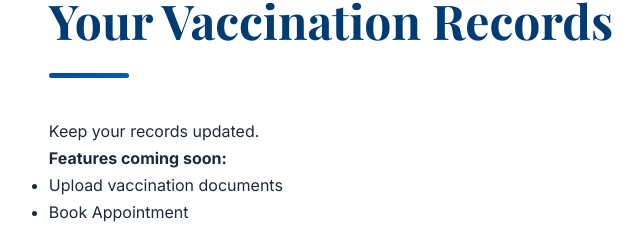
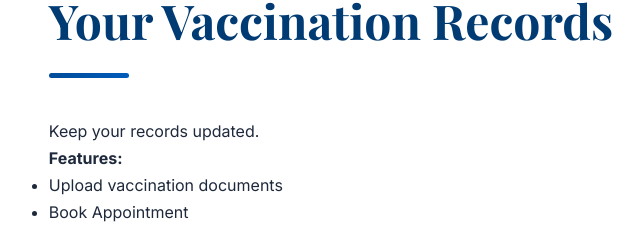
Before and after one commit to Gurcharansingh295/Vaccination-Awareness-And-records-Page, a plain HTML site: page index.html in a window 1280 px wide. Shown: the part 1529-1760 px from the top of the page, without its empty margins (28-671 px from the left). Drawn offline with nearby package versions, Linux system fonts and the light colour scheme.

Commit message:
index.html

```diff
--- a/index.html
+++ b/index.html
@@ -45,7 +45,7 @@
 <section id="records">
   <h2>Your Vaccination Records</h2>
   <p>Keep your records updated.</p>
-  <p><strong>Features coming soon:</strong></p>
+  <p><strong>Features:</strong></p>
   <ul>
     <li>Upload vaccination documents</li>
     <li>Book Appointment</li>
```
